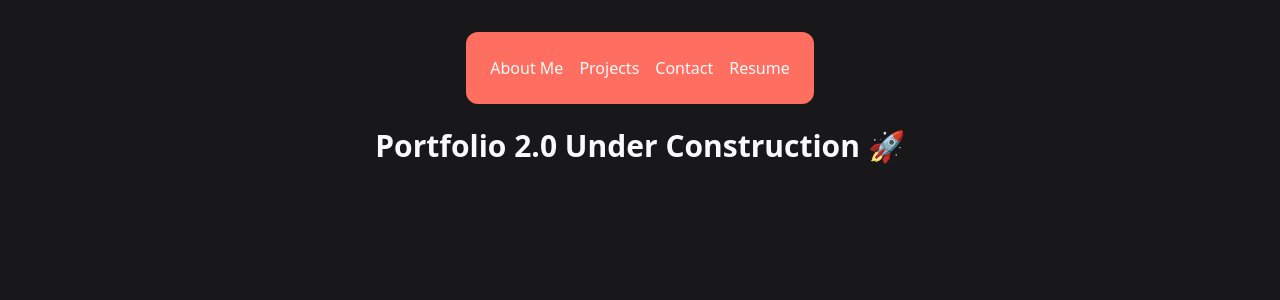
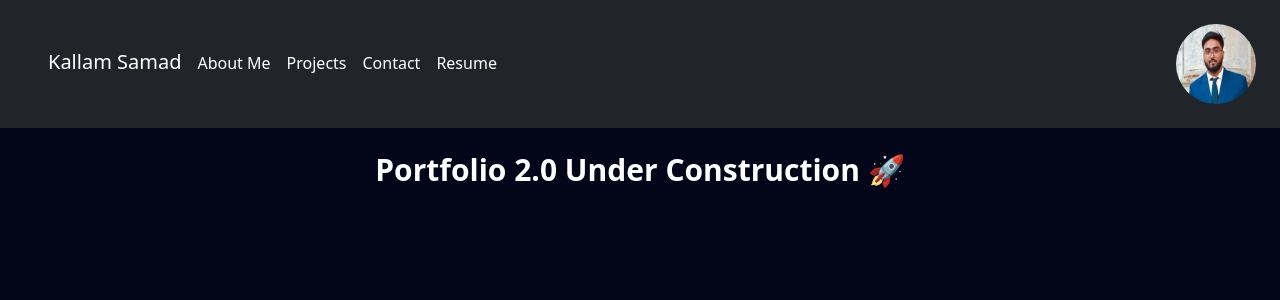
Before and after one commit to KallamSamad/PortfolioMK2, a PHP site: page / in a window 1280 px wide. Shown: the top 300 px of the page. Run offline with PHP 8.4, Linux system fonts and the light colour scheme.

Commit message:
Added and styled the navbar using flex to space between also changed color scheme

```diff
--- a/index.php
+++ b/index.php
@@ -7,7 +7,7 @@
     <link href="./src/output.css" rel="stylesheet">
 </head>
 <?php require_once "nav.php" ?>
-<body class="bg-zinc-900 text-zinc-50 font-sans antialiased">
+<body class="bg-slate-950 text-white font-sans antialiased">
 
     <h1 class="text-3xl font-bold p-6 text-center">Portfolio 2.0 Under Construction 🚀</h1>
 </body>
--- a/nav.php
+++ b/nav.php
@@ -1,7 +1,13 @@
-<div class="flex gap-4 justify-center pt-8 "><ul class=" rounded-xl list-none flex flex-row gap-4 bg-[#ff6f61] p-6">
+<div class="flex flex-row justify-between bg-[#212529] p-6">
+<ul class=" rounded-xl list-none flex flex-row gap-4 bg-[#212529] p-6 items-baseline">
+    <h1 class="text-xl gap-4">Kallam Samad</h1>
     <li><a href="#">About Me</a></li>
     <li><a href="#">Projects</a></li>
     <li><a href="#">Contact</a></li>
     <li><a href="#">Resume</a></li>
+    </ul>
+    <div class="flex flex-row justify-end">
+        <img src="Images/pfp.jpg" alt="An image of me" class="rounded-full h-20 w-20">
+    </div>
 </ul>
 </div>
--- a/src/output.css
+++ b/src/output.css
@@ -8,17 +8,20 @@
     --font-mono: ui-monospace, SFMono-Regular, Menlo, Monaco, Consolas, "Liberation Mono",
       "Courier New", monospace;
     --color-red-950: oklch(25.8% 0.092 26.042);
-    --color-lime-100: oklch(96.7% 0.067 122.328);
-    --color-lime-500: oklch(76.8% 0.233 130.85);
-    --color-lime-800: oklch(45.3% 0.124 130.933);
     --color-cyan-900: oklch(39.8% 0.07 227.392);
     --color-indigo-950: oklch(25.7% 0.09 281.288);
+    --color-slate-100: oklch(96.8% 0.007 247.896);
+    --color-slate-900: oklch(20.8% 0.042 265.755);
+    --color-slate-950: oklch(12.9% 0.042 264.695);
     --color-zinc-50: oklch(98.5% 0 0);
     --color-zinc-600: oklch(44.2% 0.017 285.786);
     --color-zinc-800: oklch(27.4% 0.006 286.033);
     --color-zinc-900: oklch(21% 0.006 285.885);
     --color-zinc-950: oklch(14.1% 0.005 285.823);
+    --color-white: #fff;
     --spacing: 0.25rem;
+    --text-xl: 1.25rem;
+    --text-xl--line-height: calc(1.75 / 1.25);
     --text-3xl: 1.875rem;
     --text-3xl--line-height: calc(2.25 / 1.875);
     --font-weight-bold: 700;
@@ -26,6 +29,7 @@
     --radius-md: 0.375rem;
     --radius-lg: 0.5rem;
     --radius-xl: 0.75rem;
+    --radius-4xl: 2rem;
     --default-font-family: var(--font-sans);
     --default-mono-font-family: var(--font-mono);
   }
@@ -185,6 +189,30 @@
   .table {
     display: table;
   }
+  .h-10 {
+    height: calc(var(--spacing) * 10);
+  }
+  .h-20 {
+    height: calc(var(--spacing) * 20);
+  }
+  .h-30 {
+    height: calc(var(--spacing) * 30);
+  }
+  .h-50 {
+    height: calc(var(--spacing) * 50);
+  }
+  .w-10 {
+    width: calc(var(--spacing) * 10);
+  }
+  .w-20 {
+    width: calc(var(--spacing) * 20);
+  }
+  .w-30 {
+    width: calc(var(--spacing) * 30);
+  }
+  .w-50 {
+    width: calc(var(--spacing) * 50);
+  }
   .border-collapse {
     border-collapse: collapse;
   }
@@ -194,91 +222,96 @@
   .list-none {
     list-style-type: none;
   }
+  .list-image-\[\<\>\] {
+    list-style-image: <>;
+  }
+  .list-image-\[\<Images\>\] {
+    list-style-image: <Images>;
+  }
+  .list-image-\[\<value\>\] {
+    list-style-image: <value>;
+  }
+  .list-image-\[url\(\/Images\/pfp\.jpg\)\] {
+    list-style-image: url(/Images/pfp.jpg);
+  }
+  .list-image-\[url\(\?Images\/pfp\.jpg\)\] {
+    list-style-image: url(?Images/pfp.jpg);
+  }
+  .list-image-\[url\(Images\/pfp\.jpg\)\] {
+    list-style-image: url(Images/pfp.jpg);
+  }
+  .list-image-\[url\] {
+    list-style-image: url;
+  }
   .flex-col {
     flex-direction: column;
   }
   .flex-row {
     flex-direction: row;
   }
+  .items-baseline {
+    align-items: baseline;
+  }
+  .justify-between {
+    justify-content: space-between;
+  }
   .justify-center {
     justify-content: center;
+  }
+  .justify-end {
+    justify-content: flex-end;
+  }
+  .justify-start {
+    justify-content: flex-start;
+  }
+  .gap-2 {
+    gap: calc(var(--spacing) * 2);
   }
   .gap-4 {
     gap: calc(var(--spacing) * 4);
   }
-  .rounded-lg {
-    border-radius: var(--radius-lg);
+  .gap-9 {
+    gap: calc(var(--spacing) * 9);
   }
-  .rounded-md {
-    border-radius: var(--radius-md);
+  .rounded-4xl {
+    border-radius: var(--radius-4xl);
   }
-  .rounded-sm {
-    border-radius: var(--radius-sm);
+  .rounded-full {
+    border-radius: calc(infinity * 1px);
   }
   .rounded-xl {
     border-radius: var(--radius-xl);
-  }
-  .rounded-l {
-    border-top-left-radius: 0.25rem;
-    border-bottom-left-radius: 0.25rem;
   }
   .border {
     border-style: var(--tw-border-style);
     border-width: 1px;
   }
-  .bg-\[\#ff6f61\] {
-    background-color: #ff6f61;
+  .bg-\[\#000000\] {
+    background-color: #000000;
   }
-  .bg-\[\<\#FF6F61\>\] {
-    background-color: <#FF6F61>;
+  .bg-\[\#27272a\] {
+    background-color: #27272a;
   }
-  .bg-\[\<\#ff6F61\>\] {
-    background-color: <#ff6F61>;
+  .bg-\[\#212529\] {
+    background-color: #212529;
   }
-  .bg-\[\<\#ff6f61\>\] {
-    background-color: <#ff6f61>;
+  .bg-slate-100 {
+    background-color: var(--color-slate-100);
   }
-  .bg-\[\<\#ff6f61\] {
-    background-color: <#ff6f61;
+  .bg-slate-900 {
+    background-color: var(--color-slate-900);
   }
-  .bg-\[\<FF6F61\>\] {
-    background-color: <FF6F61>;
-  }
-  .bg-cyan-900 {
-    background-color: var(--color-cyan-900);
-  }
-  .bg-indigo-950 {
-    background-color: var(--color-indigo-950);
-  }
-  .bg-red-950 {
-    background-color: var(--color-red-950);
-  }
-  .bg-zinc-600 {
-    background-color: var(--color-zinc-600);
-  }
-  .bg-zinc-800 {
-    background-color: var(--color-zinc-800);
+  .bg-slate-950 {
+    background-color: var(--color-slate-950);
   }
   .bg-zinc-900 {
     background-color: var(--color-zinc-900);
   }
-  .bg-zinc-950 {
-    background-color: var(--color-zinc-950);
-  }
   .p-6 {
     padding: calc(var(--spacing) * 6);
   }
-  .p-8 {
-    padding: calc(var(--spacing) * 8);
-  }
   .pt-8 {
     padding-top: calc(var(--spacing) * 8);
-  }
-  .pt-900 {
-    padding-top: calc(var(--spacing) * 900);
-  }
-  .pt-px {
-    padding-top: 1px;
   }
   .text-center {
     text-align: center;
@@ -290,9 +323,19 @@
     font-size: var(--text-3xl);
     line-height: var(--tw-leading, var(--text-3xl--line-height));
   }
+  .text-xl {
+    font-size: var(--text-xl);
+    line-height: var(--tw-leading, var(--text-xl--line-height));
+  }
   .font-bold {
     --tw-font-weight: var(--font-weight-bold);
     font-weight: var(--font-weight-bold);
+  }
+  .text-slate-900 {
+    color: var(--color-slate-900);
+  }
+  .text-white {
+    color: var(--color-white);
   }
   .text-zinc-50 {
     color: var(--color-zinc-50);
```
Also changed, not shown: Images/pfp.jpg (added).
